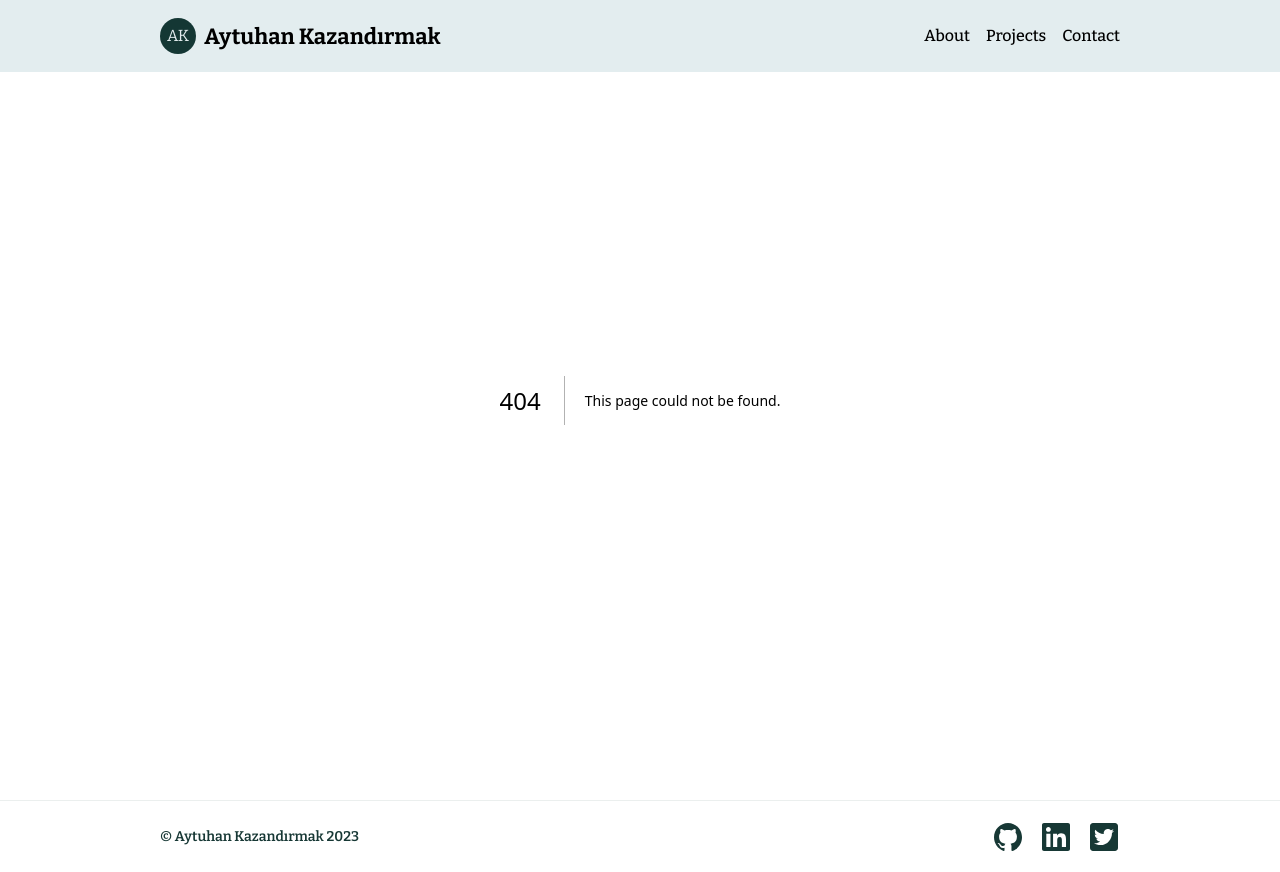
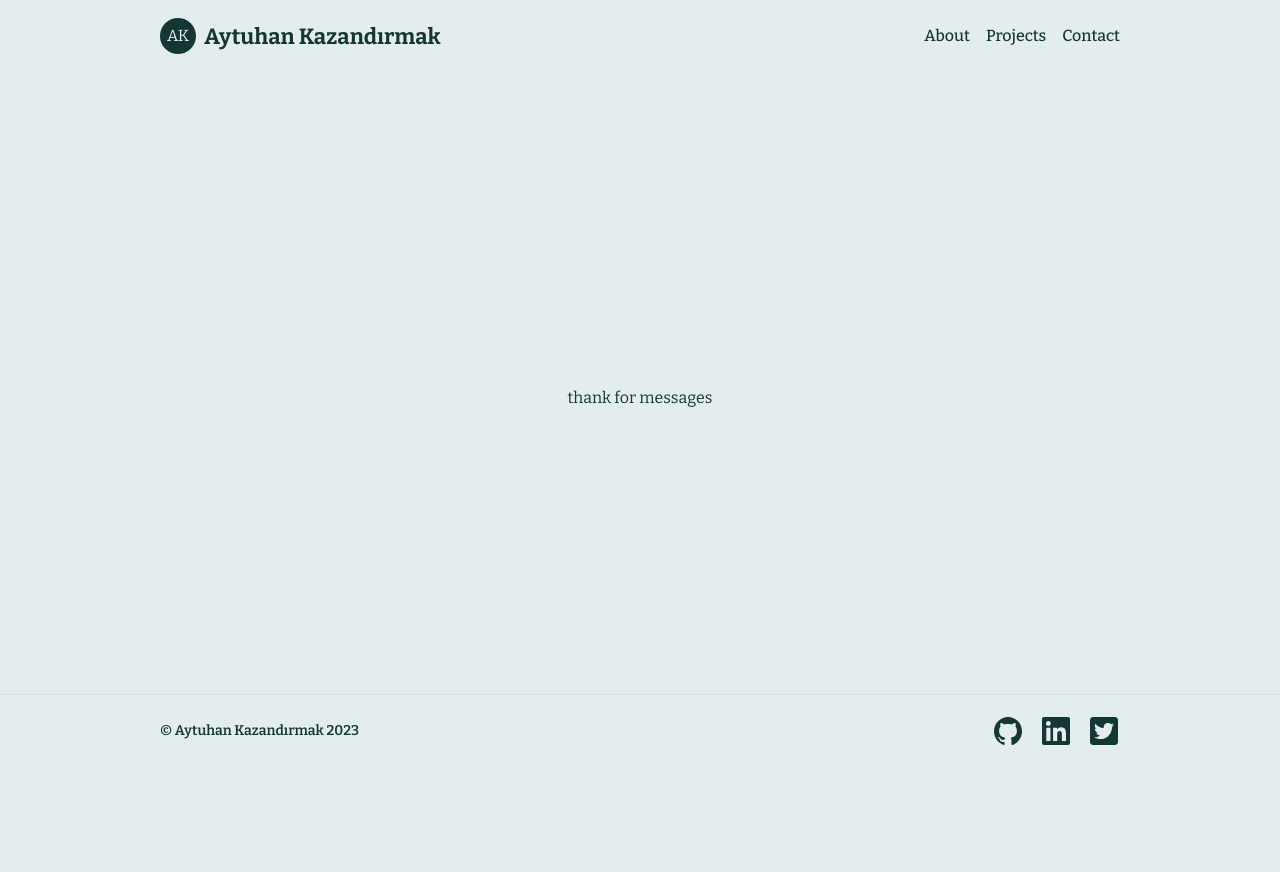
Before and after one commit to aytuhan-kazandirmak/Portfolio-Nextjs, a Next.js app: page /success in a window 1280 px wide. Before the commit this address had no page. After the commit the page ends 800 px from the top, so only its background shows below. Built offline with nearby package versions, Linux system fonts and the light colour scheme.

Commit message:
contact form update 1

```diff
--- /dev/null
+++ b/app/success/page.js
@@ -0,0 +1,8 @@
+import SuccessContainer from "@/containers/success";
+import React from "react";
+
+const SuccesPage = () => {
+  return <SuccessContainer />;
+};
+
+export default SuccesPage;
--- a/components/contact/index.jsx
+++ b/components/contact/index.jsx
@@ -11,7 +11,13 @@ const ContactComponent = () => {
             collaborations.
           </p>
         </div>
-        <form name="contact" method="post" netlify className={styles.form}>
+        <form
+          action="/success"
+          name="contact"
+          method="POST"
+          data-netlify="true"
+          className={styles.form}
+        >
           <input type="hidden" name="form-name" value="contact" />
           <label htmlFor="name">Name</label>
           <input name="name" type="text" placeholder="Jack Ellison" />
--- /dev/null
+++ b/containers/success/index.jsx
@@ -0,0 +1,7 @@
+import styles from "./styles.module.css";
+
+const SuccessContainer = () => {
+  return <section className={styles.section}>thank for messages</section>;
+};
+
+export default SuccessContainer;
--- /dev/null
+++ b/containers/success/styles.module.css
@@ -0,0 +1,7 @@
+.section {
+    margin-top: 102px;
+    display: flex;
+    justify-content: center;
+    align-items: center;
+    height: 74vh;
+}
```
